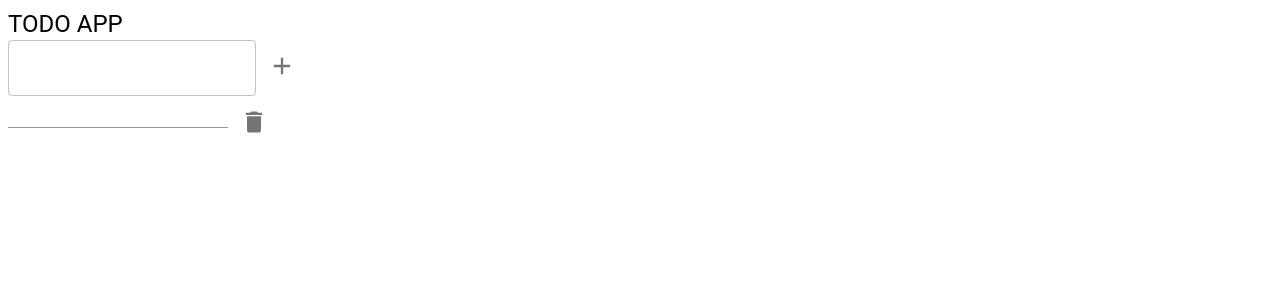
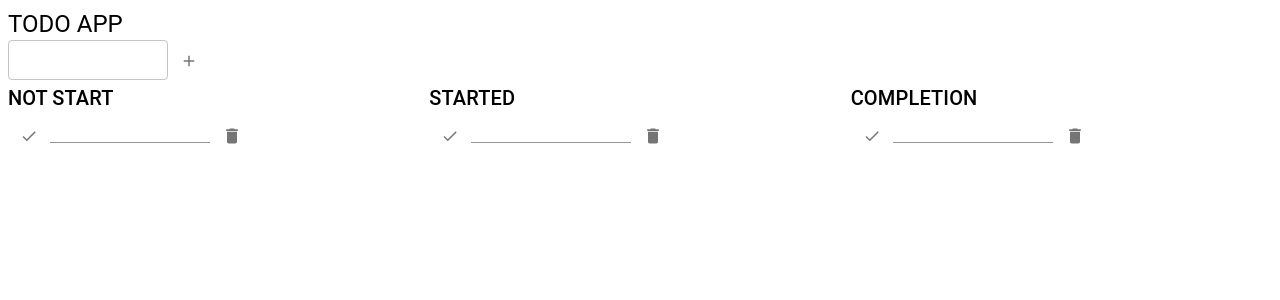
Before and after one commit to TokutyTok/react-todoApp, a React (Create React App) app: page / in a window 1280 px wide. Both pictures are taken after a click on the button "add". Shown: the top 300 px of the page. Built offline with nearby package versions, Linux system fonts and the light colour scheme.

Commit message:
gridとチェックボックス追加

```diff
--- a/src/components/TodoForm.jsx
+++ b/src/components/TodoForm.jsx
@@ -3,12 +3,18 @@ import AddIcon from '@mui/icons-material/Add';
 export const TodoForm = (props) => {
     const { todo, setTodo, todoList, setTodoList } = props;
     return (
-        <Box>
+        <Box
+            sx={{
+                width: 250,
+            }}
+        >
             <TextField
                 id='inputTodo'
                 label=''
                 type='text'
                 name='inputTodo'
+                size='small'
+                sx={{ maxWidth: 160 }}
                 value={todo}
                 onChange={(e) => {
                     console.log('inputTodo:onChange');
@@ -25,7 +31,7 @@ export const TodoForm = (props) => {
                     setTodoList([...todoList, todo]);
                 }}
             >
-                <AddIcon fontSize='inherit' />
+                <AddIcon sx={{ fontSize: 18 }} />
             </IconButton>
         </Box>
     );
--- a/src/components/TodoList.jsx
+++ b/src/components/TodoList.jsx
@@ -1,17 +1,35 @@
 import { Box, TextField, IconButton } from '@mui/material';
 import DeleteIcon from '@mui/icons-material/Delete';
+import DoneIcon from '@mui/icons-material/Done';
 
 export const TodoList = (props) => {
     const { todoList, setTodoList } = props;
     return (
-        <Box>
+        <Box
+            sx={{
+                width: 250,
+            }}
+        >
             {todoList.map((todo, index) => {
                 return (
                     <div key={index}>
+                        <IconButton
+                            aria-label='move'
+                            size='large'
+                            type='submit'
+                            onClick={() => {
+                                console.log('moveButton:onClick');
+                                setTodoList(todoList.filter((todo, i) => index !== i));
+                            }}
+                        >
+                            <DoneIcon sx={{ fontSize: 18 }} />
+                        </IconButton>
                         <TextField
                             id='outputTodo'
                             label=''
                             name='outputTodo'
+                            size='small'
+                            sx={{ maxWidth: 160 }}
                             value={todo}
                             onChange={(e) => {
                                 console.log('TodoList:onChange');
@@ -30,7 +48,7 @@ export const TodoList = (props) => {
                                 setTodoList(todoList.filter((todo, i) => index !== i));
                             }}
                         >
-                            <DeleteIcon fontSize='inherit' />
+                            <DeleteIcon sx={{ fontSize: 20 }} />
                         </IconButton>
                     </div>
                 );
--- /dev/null
+++ b/src/organisms/TodoFormOrganisms.jsx
@@ -0,0 +1,23 @@
+import { useContext } from 'react';
+import { TodoContext } from '../context/TodoProvider';
+import { Typography, Grid } from '@mui/material';
+import { TodoForm } from '../components/TodoForm';
+
+export const TodoFormOrganisms = () => {
+    const { todo, setTodo, todoList, setTodoList } = useContext(TodoContext);
+    return (
+        <Grid container>
+            <Grid item lg={4}>
+                <Typography variant='h5' component='h1'>
+                    {'TODO APP'}
+                </Typography>
+                <TodoForm
+                    todo={todo}
+                    setTodo={setTodo}
+                    todoList={todoList}
+                    setTodoList={setTodoList}
+                />
+            </Grid>
+        </Grid>
+    );
+};
--- /dev/null
+++ b/src/organisms/TodoListOrganisms.jsx
@@ -0,0 +1,30 @@
+import { useContext } from 'react';
+import { TodoContext } from '../context/TodoProvider';
+import { Typography, Grid } from '@mui/material';
+import { TodoList } from '../components/TodoList';
+
+export const TodoListOrganisms = () => {
+    const { todoList, setTodoList } = useContext(TodoContext);
+    return (
+        <Grid container>
+            <Grid item lg={4}>
+                <Typography variant='h6' component='h1'>
+                    {'NOT START'}
+                </Typography>
+                <TodoList todoList={todoList} setTodoList={setTodoList} />
+            </Grid>
+            <Grid item lg={4}>
+                <Typography variant='h6' component='h1'>
+                    {'STARTED'}
+                </Typography>
+                <TodoList todoList={todoList} setTodoList={setTodoList} />
+            </Grid>
+            <Grid item lg={4}>
+                <Typography variant='h6' component='h1'>
+                    {'COMPLETION'}
+                </Typography>
+                <TodoList todoList={todoList} setTodoList={setTodoList} />
+            </Grid>
+        </Grid>
+    );
+};
--- a/src/organisms/TodoOrganisms.jsx
+++ /dev/null
@@ -1,18 +0,0 @@
-import { useContext } from 'react';
-import { TodoContext } from '../context/TodoProvider';
-import { Box, Typography } from '@mui/material';
-import { TodoForm } from '../components/TodoForm';
-import { TodoList } from '../components/TodoList';
-
-export const TodoOrganisms = (props) => {
-    const { todo, setTodo, todoList, setTodoList } = useContext(TodoContext);
-    return (
-        <Box>
-            <Typography variant='h5' component='h1'>
-                {props.title}
-            </Typography>
-            <TodoForm todo={todo} setTodo={setTodo} todoList={todoList} setTodoList={setTodoList} />
-            <TodoList todoList={todoList} setTodoList={setTodoList} />
-        </Box>
-    );
-};
--- a/src/pages/TodoPage.jsx
+++ b/src/pages/TodoPage.jsx
@@ -1,5 +1,11 @@
-import { TodoOrganisms } from '../organisms/TodoOrganisms';
+import { TodoFormOrganisms } from '../organisms/TodoFormOrganisms';
+import { TodoListOrganisms } from '../organisms/TodoListOrganisms';
 
 export const TodoPage = () => {
-    return <TodoOrganisms title={'TODO APP'} />;
+    return (
+        <>
+            <TodoFormOrganisms />
+            <TodoListOrganisms />
+        </>
+    );
 };
```
